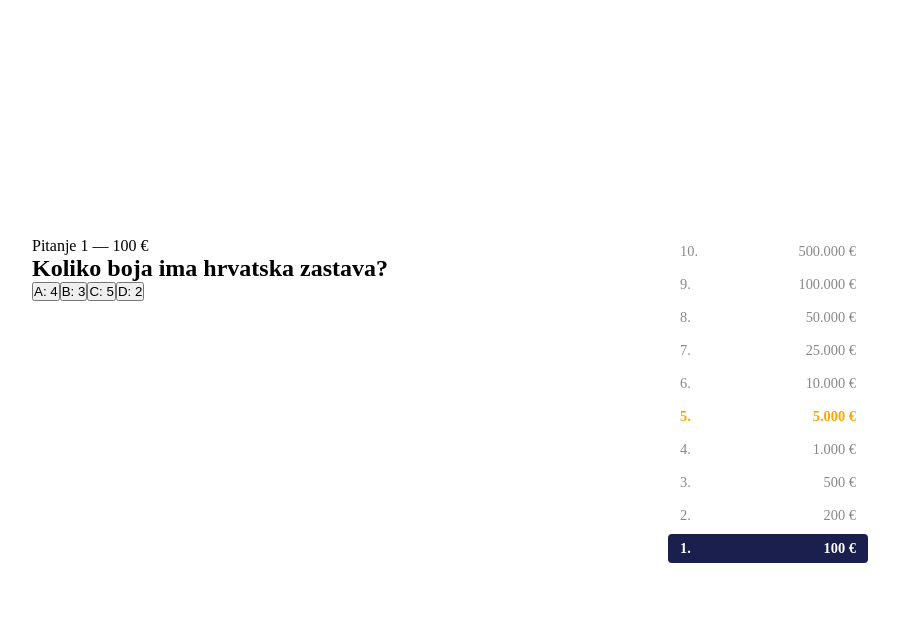
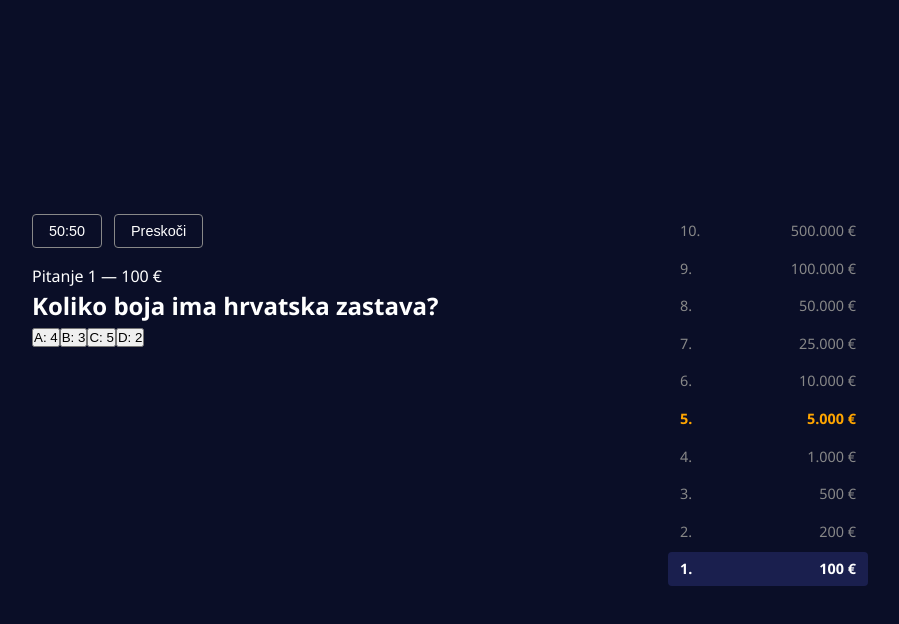
Before and after one commit to davidandelictomasic/Internship-14-Millionaire, a React (Vite) app: page / in a window 1280 px wide. Both pictures are taken after a click on the button "Pokreni igru". Shown: the top 624 px of the page, without its empty margins (190-1089 px from the left). Built offline with nearby package versions, Linux system fonts and the light colour scheme.

Commit message:
Add 2 jokers to the game

```diff
--- a/src/App.jsx
+++ b/src/App.jsx
@@ -3,6 +3,7 @@ import { easyQuestions, hardQuestions, REWARDS, SAFE_LEVEL } from './data/questi
 import StartScreen from './components/StartScreen/StartScreen';
 import QuestionCard from './components/QuestionCard/QuestionCard';
 import LevelSidebar from './components/LevelSidebar/LevelSidebar';
+import Jokers from './components/Jokers/Jokers';
 import './App.css';
 
 function shuffleArray(array) {
@@ -41,6 +42,8 @@ function App() {
   const [selectedAnswer, setSelectedAnswer] = useState(null);
   const [showingResult, setShowingResult] = useState(false);
   const [earnings, setEarnings] = useState(0);
+  const [jokers, setJokers] = useState({ fiftyFifty: true, skip: true });
+  const [hiddenAnswers, setHiddenAnswers] = useState([]);
 
   function handleStartGame() {
     setQuestions(buildQuestionSet());
@@ -48,7 +51,34 @@ function App() {
     setSelectedAnswer(null);
     setShowingResult(false);
     setEarnings(0);
+    setJokers({ fiftyFifty: true, skip: true });
+    setHiddenAnswers([]);
     setGamePhase('playing');
+  }
+
+  function handleFiftyFifty() {
+    if (!jokers.fiftyFifty || showingResult) return;
+
+    const correct = questions[currentLevel].correct;
+    const wrongIndices = [0, 1, 2, 3].filter((i) => i !== correct);
+    const shuffledWrong = shuffleArray(wrongIndices);
+
+    setHiddenAnswers([shuffledWrong[0], shuffledWrong[1]]);
+    setJokers((prev) => ({ ...prev, fiftyFifty: false }));
+  }
+
+  function handleSkip() {
+    if (!jokers.skip || showingResult) return;
+
+    if (currentLevel === 9) {
+      setEarnings(REWARDS[9]);
+      setGamePhase('win');
+    } else {
+      setCurrentLevel((prev) => prev + 1);
+      setHiddenAnswers([]);
+      setSelectedAnswer(null);
+    }
+    setJokers((prev) => ({ ...prev, skip: false }));
   }
 
   function handleSelectAnswer(index) {
@@ -68,6 +98,7 @@ function App() {
           setCurrentLevel((prev) => prev + 1);
           setSelectedAnswer(null);
           setShowingResult(false);
+          setHiddenAnswers([]);
         }
       } else {
         setEarnings(currentLevel > SAFE_LEVEL ? REWARDS[SAFE_LEVEL] : 0);
@@ -84,6 +115,13 @@ function App() {
 
       {gamePhase === 'playing' && questions.length > 0 && (
         <div className="game-layout">
+          <div>
+            <Jokers
+              jokers={jokers}
+              onFiftyFifty={handleFiftyFifty}
+              onSkip={handleSkip}
+              disabled={showingResult}
+            />
             <QuestionCard
               question={questions[currentLevel].question}
               answers={questions[currentLevel].answers}
@@ -93,7 +131,9 @@ function App() {
               onSelectAnswer={handleSelectAnswer}
               currentLevel={currentLevel}
               reward={formatReward(REWARDS[currentLevel])}
+              hiddenAnswers={hiddenAnswers}
             />
+          </div>
           <LevelSidebar currentLevel={currentLevel} />
         </div>
       )}
--- /dev/null
+++ b/src/components/Jokers/Jokers.css
@@ -0,0 +1,26 @@
+.jokers {
+  display: flex;
+  gap: 12px;
+  margin-bottom: 1rem;
+}
+
+.joker-btn {
+  padding: 8px 16px;
+  border: 1px solid #888;
+  background: transparent;
+  color: white;
+  border-radius: 4px;
+  cursor: pointer;
+  font-size: 0.9rem;
+}
+
+.joker-btn:hover:not(:disabled) {
+  border-color: orange;
+  color: orange;
+}
+
+.joker-btn--used {
+  text-decoration: line-through;
+  opacity: 0.4;
+  cursor: default;
+}
--- /dev/null
+++ b/src/components/Jokers/Jokers.jsx
@@ -0,0 +1,25 @@
+import clsx from 'clsx';
+import './Jokers.css';
+
+function Jokers({ jokers, onFiftyFifty, onSkip, disabled }) {
+  return (
+    <div className="jokers">
+      <button
+        className={clsx('joker-btn', { 'joker-btn--used': !jokers.fiftyFifty })}
+        onClick={onFiftyFifty}
+        disabled={!jokers.fiftyFifty || disabled}
+      >
+        50:50
+      </button>
+      <button
+        className={clsx('joker-btn', { 'joker-btn--used': !jokers.skip })}
+        onClick={onSkip}
+        disabled={!jokers.skip || disabled}
+      >
+        Preskoči
+      </button>
+    </div>
+  );
+}
+
+export default Jokers;
--- a/src/components/QuestionCard/QuestionCard.css
+++ b/src/components/QuestionCard/QuestionCard.css
@@ -7,3 +7,7 @@
   background-color: red;
   color: white;
 }
+
+.answer-btn--hidden {
+  visibility: hidden;
+}
--- a/src/components/QuestionCard/QuestionCard.jsx
+++ b/src/components/QuestionCard/QuestionCard.jsx
@@ -12,6 +12,7 @@ function QuestionCard({
   onSelectAnswer,
   currentLevel,
   reward,
+  hiddenAnswers = [],
 }) {
   function handleClick(index) {
     if (!showingResult) {
@@ -30,9 +31,10 @@ function QuestionCard({
             className={clsx('answer-btn', {
               'answer-btn--correct': showingResult && i === correctAnswer,
               'answer-btn--wrong': showingResult && i === selectedAnswer && i !== correctAnswer,
+              'answer-btn--hidden': hiddenAnswers.includes(i),
             })}
             onClick={() => handleClick(i)}
-            disabled={showingResult}
+            disabled={showingResult || hiddenAnswers.includes(i)}
           >
             {LABELS[i]}: {answer}
           </button>
--- a/src/components/StartScreen/StartScreen.css
+++ b/src/components/StartScreen/StartScreen.css
@@ -0,0 +1,7 @@
+.start-screen {
+  text-align: center;
+  display: flex;
+  flex-direction: column;
+  align-items: center;
+  gap: 2rem;
+}
--- a/src/index.css
+++ b/src/index.css
@@ -2,6 +2,13 @@
   box-sizing: border-box;
   margin: 0;
   padding: 0;
+}
+
+body {
+  font-family: 'Segoe UI', system-ui, -apple-system, sans-serif;
+  background-color: #0a0e27;
+  color: #ffffff;
+  line-height: 1.5;
 }
 
 #root {
```
Lines whose indentation alone changed are shown as unchanged.
